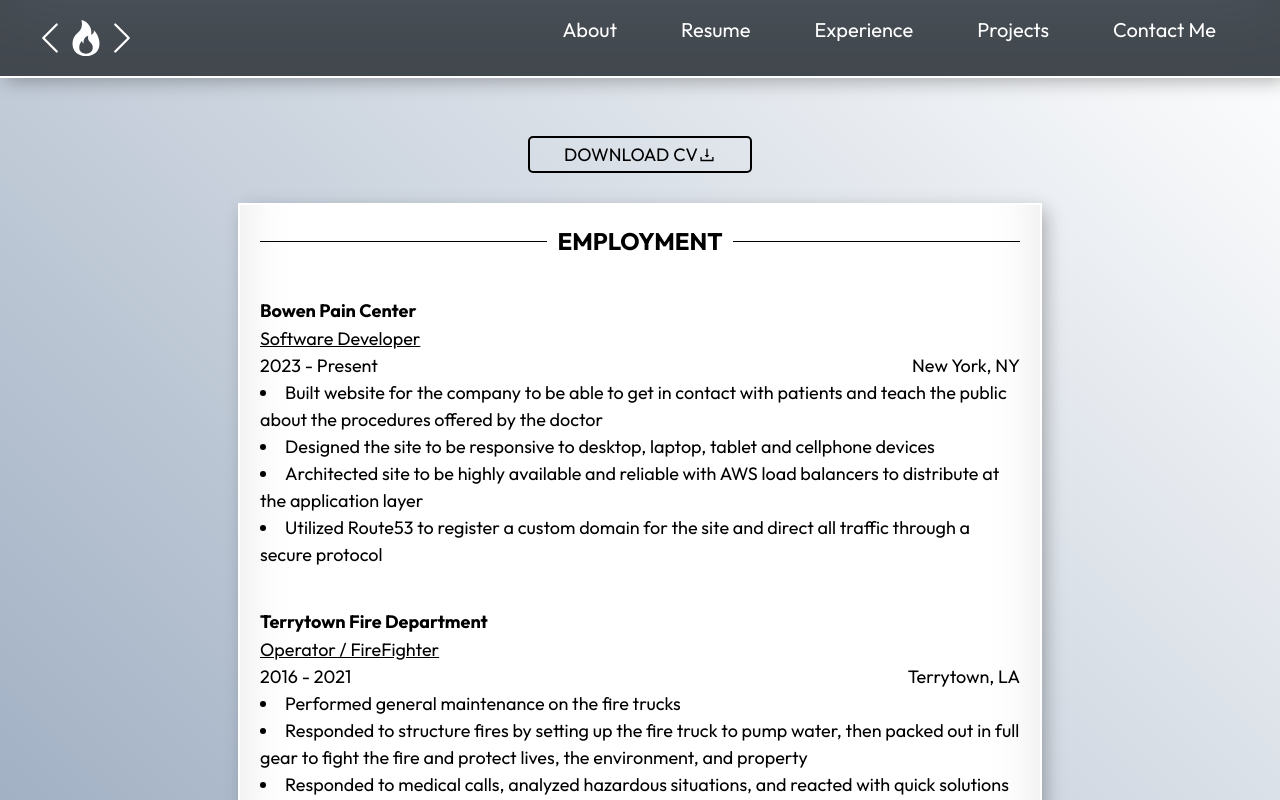
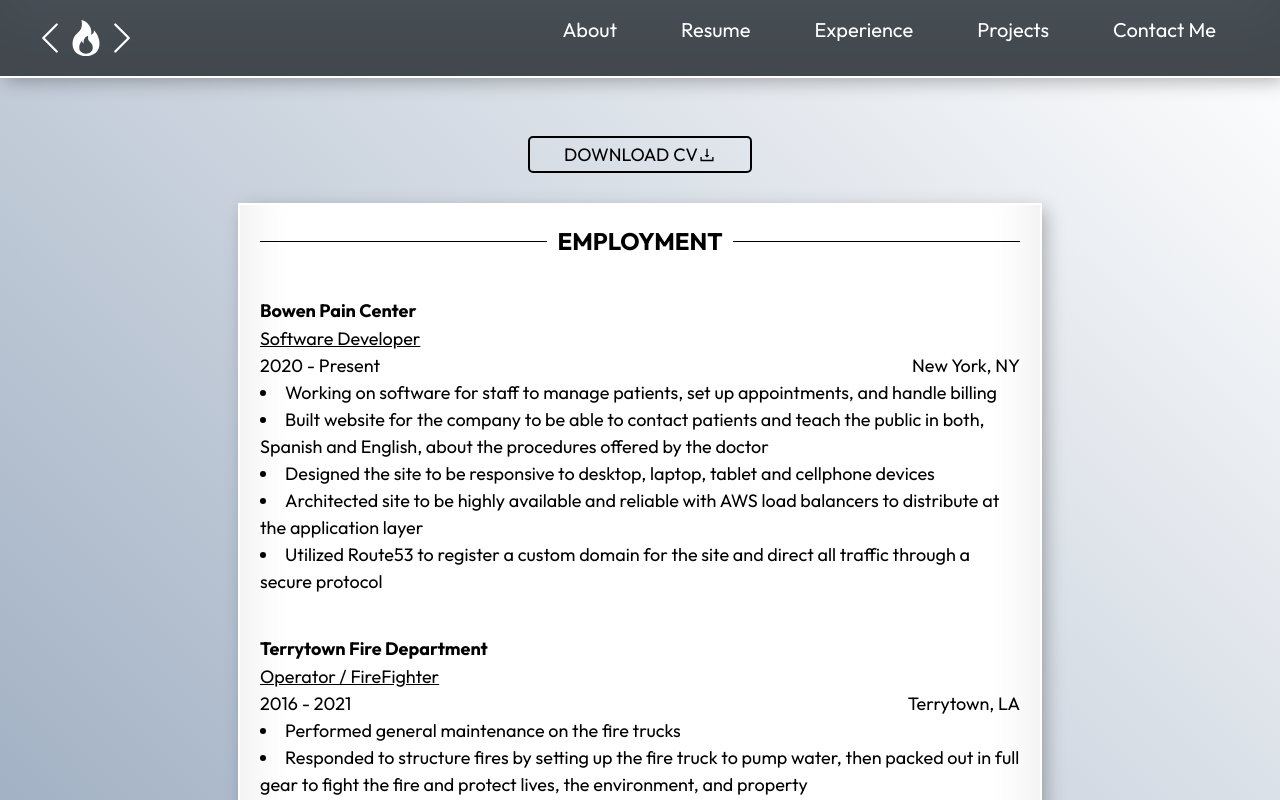
Before and after one commit to federicodez/portfolio, a Next.js app: page /resume in a window 1280 px wide. Shown: the top 800 px of the page. Built offline with nearby package versions, Linux system fonts and the light colour scheme.

Commit message:
updated resume

```diff
--- a/app/resume/page.tsx
+++ b/app/resume/page.tsx
@@ -27,14 +27,18 @@ export default function Resume() {
             <h1 className="font-bold text-lg">Bowen Pain Center</h1>
             <h2 className="underline underline-1">Software Developer</h2>
             <div className="flex justify-between">
-              <p>2023 - Present</p>
+              <p>2020 - Present</p>
               <p>New York, NY</p>
             </div>
             <ul>
               <li className="list-disc list-inside">
-                Built website for the company to be able to get in contact with
-                patients and teach the public about the procedures offered by
-                the doctor
+                Working on software for staff to manage patients, set up
+                appointments, and handle billing
+              </li>
+              <li className="list-disc list-inside">
+                Built website for the company to be able to contact patients and
+                teach the public in both, Spanish and English, about the
+                procedures offered by the doctor
               </li>
               <li className="list-disc list-inside">
                 Designed the site to be responsive to desktop, laptop, tablet
```
Also changed, not shown: 1 other file (tests, documents, lock files or other folders).
